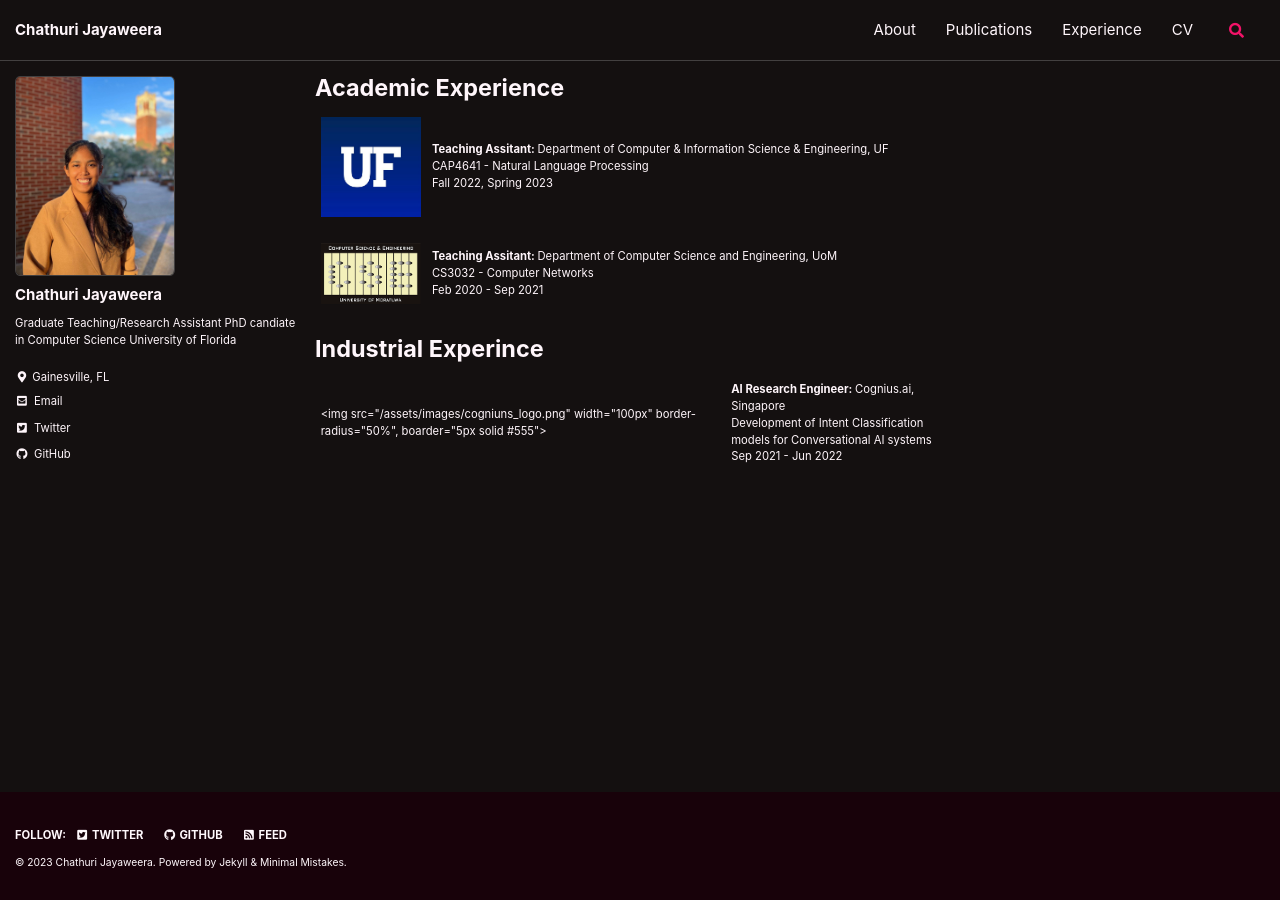
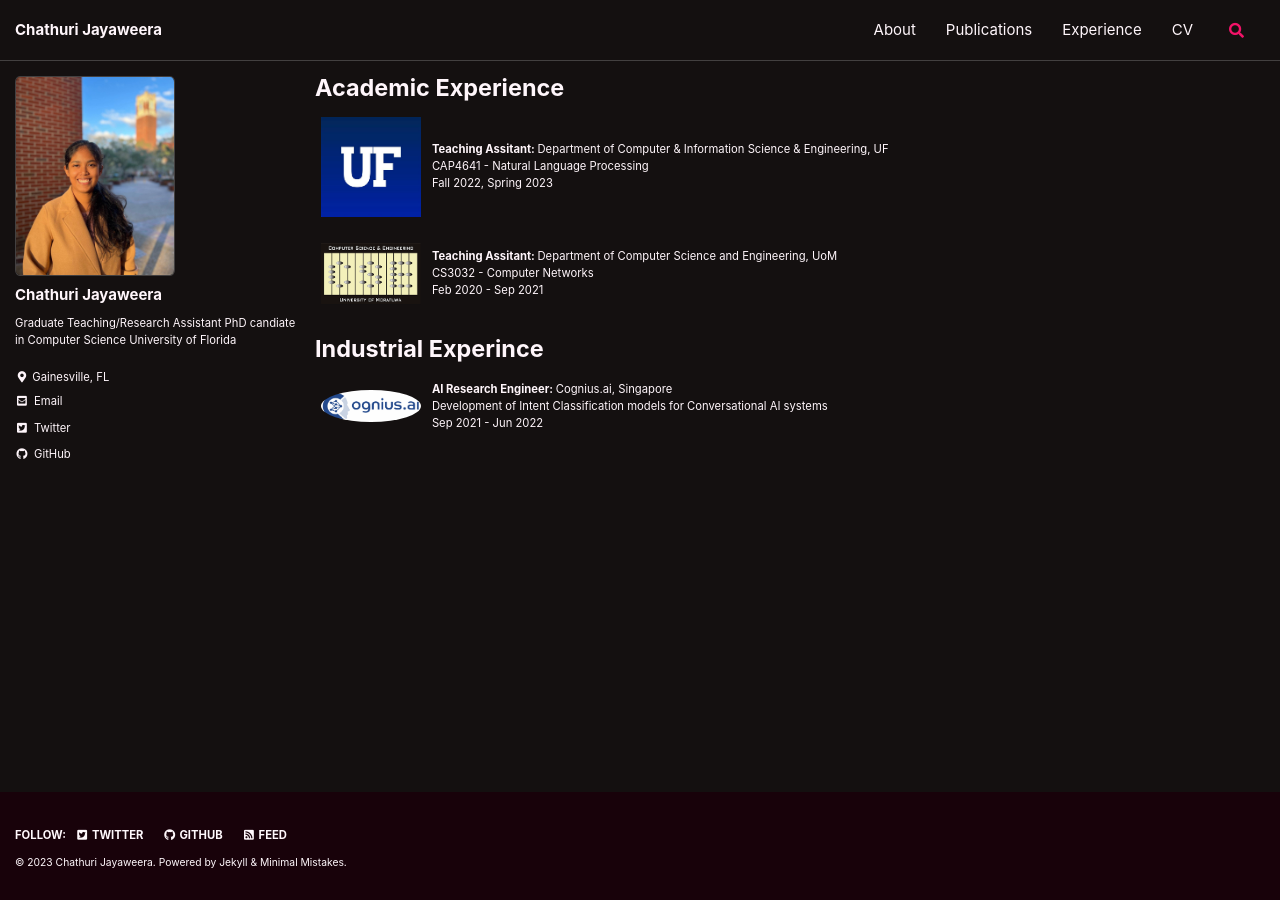
Before and after one commit to chestnutjay/chestnutjay.github.io, a Jekyll site: the page built from _pages/experience.md, in a window 1280 px wide. Built offline with Jekyll 4.4.1, drawn with Linux system fonts in a browser that asks for light colours; cached includes are drawn as plain includes.

Commit message:
edited cognius_logo border style

```diff
--- a/_pages/experience.md
+++ b/_pages/experience.md
@@ -48,7 +51,7 @@
 
 <table>
  <tr>
-      <td><img src="/assets/images/cogniuns_logo.png" width="100px" border-radius="50%", boarder="5px solid #555">
+      <td><img src="/assets/images/cogniuns_logo.png" width="100px" style= "border-radius:50%;boarder:5px solid #555;">
       <br>
      </td>
       <td style="border:0px">
```
Also changed, not shown: other parts of _pages/experience.md (+3 -0 lines).
